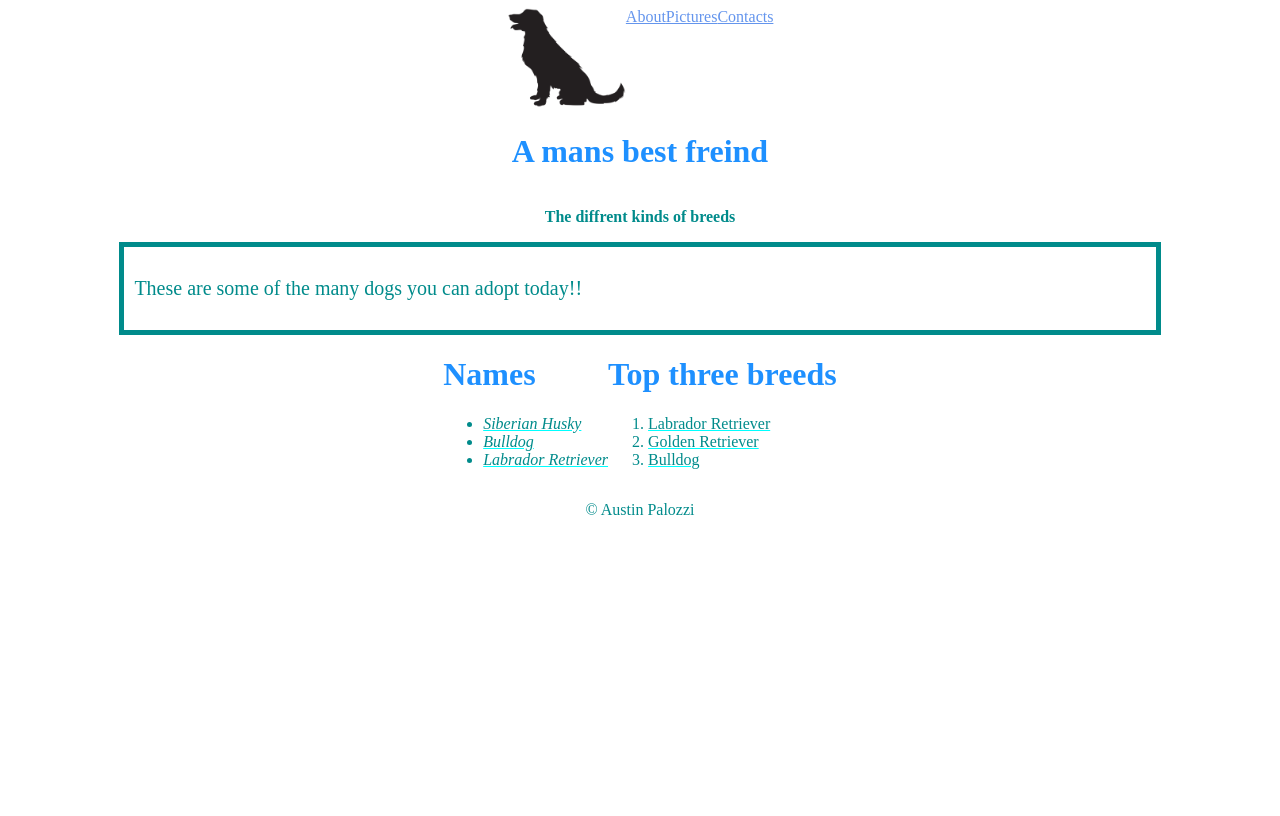
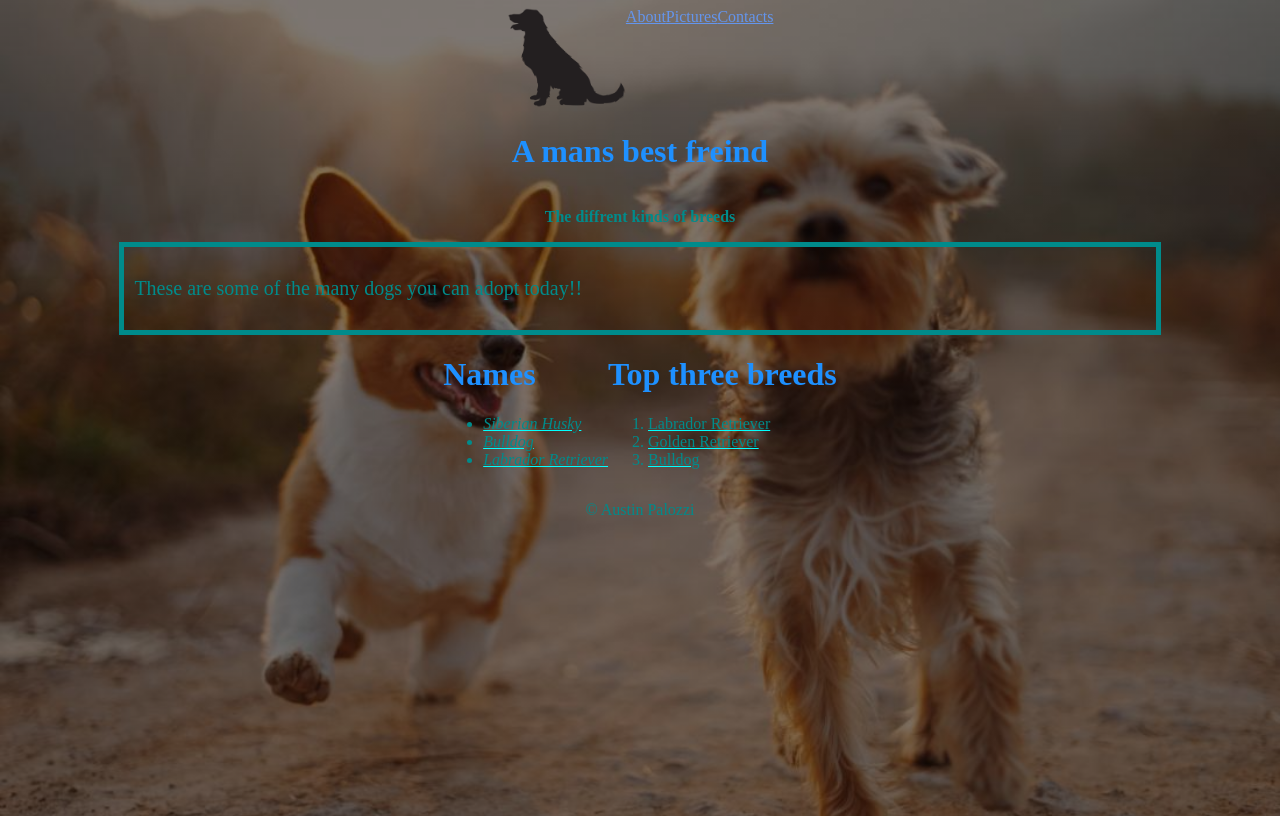
Before and after one commit to austinpalozzi27/assignment5, a plain HTML site: page index.html in a window 1280 px wide. Drawn offline with Linux system fonts and the light colour scheme.

Commit message:
new stuff

```diff
--- a/css/styles.css
+++ b/css/styles.css
@@ -25,7 +25,12 @@ header nav a {
 }
 
 body {
-    color: darkcyan
+    color: darkcyan;
+    background-image: linear-gradient(rgba(0,0,0,.5), rgba(0,0,0,.5)), url(../images/background.jpg);
+    background-size: cover;
+    background-position: center;
+    min-height: 100vh;
+
 }
 
 a:hover {
```
Also changed, not shown: images/background.jpg (added).
